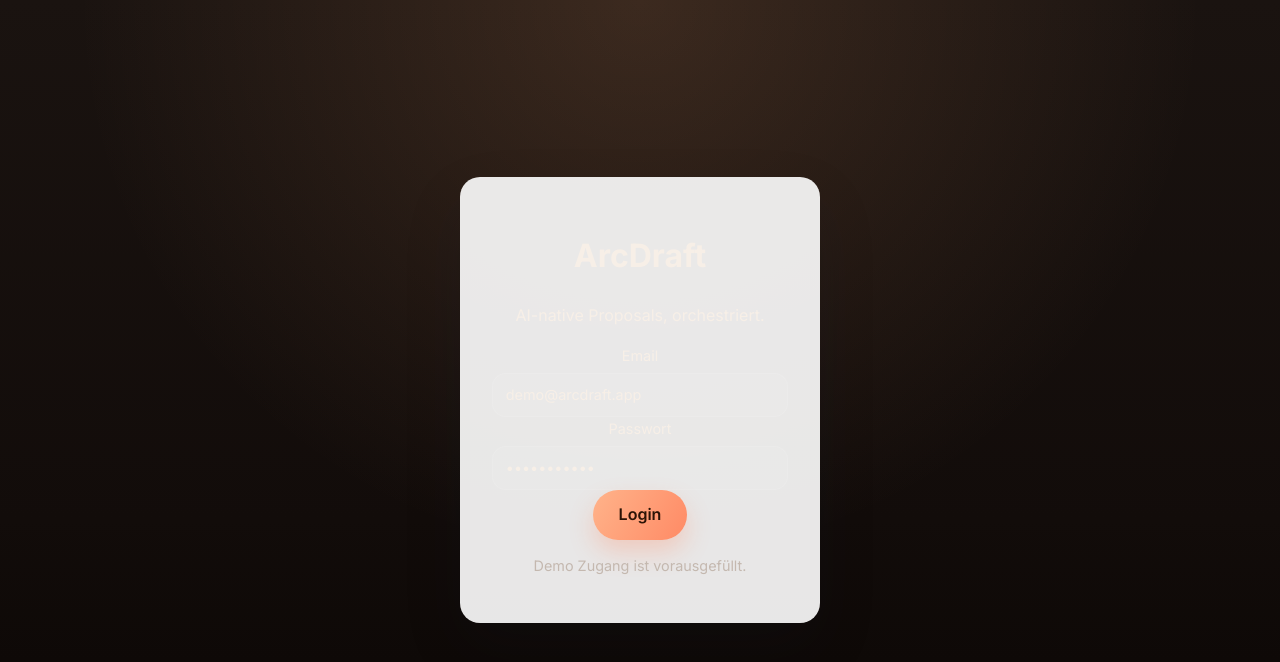
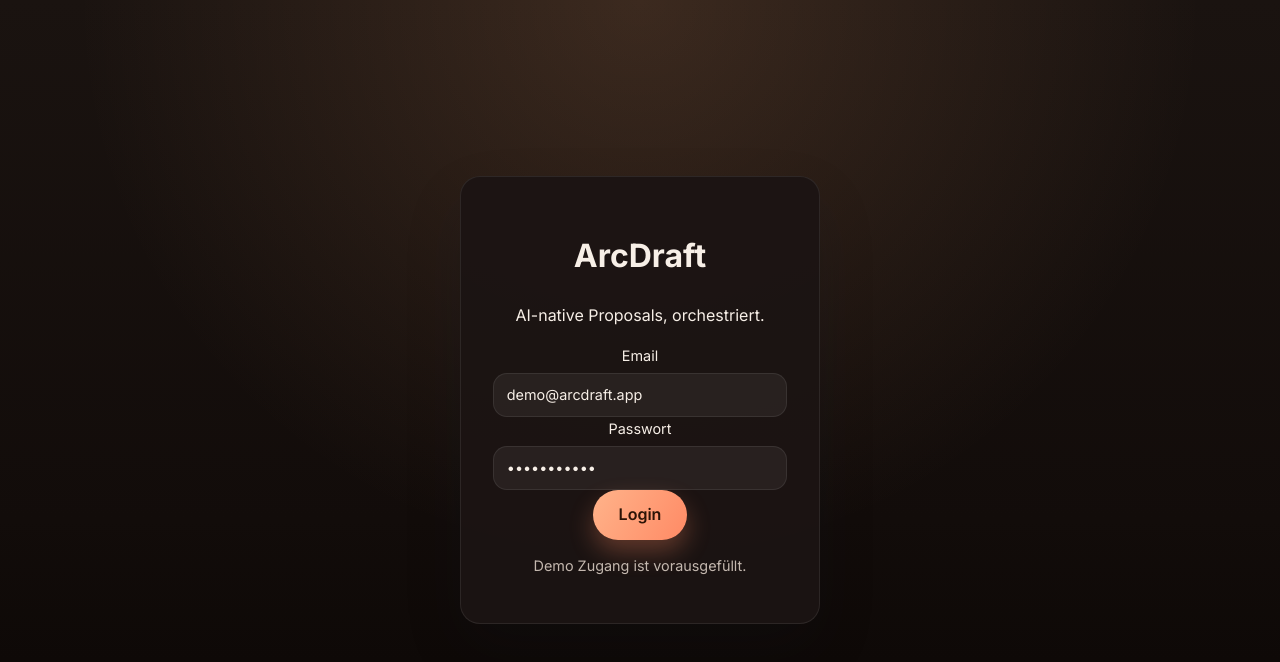
Before and after one commit to LiLoLama/ArcDraft, a React (Vite) app in the folder frontend/: page /login in a window 1280 px wide. Shown: the top 662 px of the page. Built offline with nearby package versions, Linux system fonts and the light colour scheme; no server answers.

Commit message:
Improve dark theme badges and login readability

```diff
--- a/frontend/src/index.css
+++ b/frontend/src/index.css
@@ -444,6 +444,12 @@
 .badge-red { background: rgba(255, 99, 99, 0.25); color: #7d1f1f; }
 .badge-orange { background: rgba(255, 182, 89, 0.25); color: #7b3b0a; }
 
+[data-theme='dark'] .badge-green {
+  background: rgba(34, 173, 132, 0.35);
+  color: #9bf3d9;
+  border: 1px solid rgba(155, 243, 217, 0.6);
+}
+
 .badge-blue {
   background: rgba(6, 194, 140, 0.18);
   color: #0f684f;
@@ -558,16 +564,19 @@
   align-items: center;
   justify-content: center;
   min-height: 100vh;
+  background: var(--body-gradient);
+  color: var(--text-color);
 }
 
 .login-card {
-  background: rgba(255, 255, 255, 0.04);
-  background: rgba(255, 255, 255, 0.9);
+  background: var(--card-bg);
   padding: 2rem;
   border-radius: 20px;
   width: 360px;
   text-align: center;
   box-shadow: 0 25px 60px rgba(15, 23, 42, 0.12);
+  border: 1px solid var(--stroke);
+  color: var(--text-color);
 }
 
 .error-msg {
@@ -646,6 +655,11 @@
   display: grid;
   grid-template-columns: repeat(auto-fit, minmax(220px, 1fr));
   gap: 1rem;
+}
+
+.project-story-grid {
+  grid-auto-flow: row dense;
+  gap: 0.85rem;
 }
 
 .product-grid {
--- a/frontend/src/pages/Dashboard.jsx
+++ b/frontend/src/pages/Dashboard.jsx
@@ -258,15 +258,17 @@
         </div>
         {!result ? (
           <form className="modal-content" onSubmit={handleSubmit}>
-            {fieldGroups.map((group) => (
-              <section key={group.title} className="modal-section">
+            {fieldGroups.map((group) => {
+              const isProjectStory = group.title === 'Projektstory';
+              return (
+                <section key={group.title} className={`modal-section ${isProjectStory ? 'project-story-section' : ''}`}>
                   <div className="section-header">
                     <div>
                       <h4>{group.title}</h4>
                       <p className="muted">{group.description}</p>
                     </div>
                   </div>
-                <div className="modal-grid">
+                  <div className={`modal-grid ${isProjectStory ? 'project-story-grid' : ''}`}>
                     {group.fields.map((field) => {
                       const config = fieldConfig[field];
                       if (config.type === 'select') {
@@ -307,7 +309,8 @@
                     })}
                   </div>
                 </section>
-            ))}
+              );
+            })}
 
             <section className="modal-section">
               <div className="section-header">
```
Lines whose indentation alone changed are shown as unchanged.
